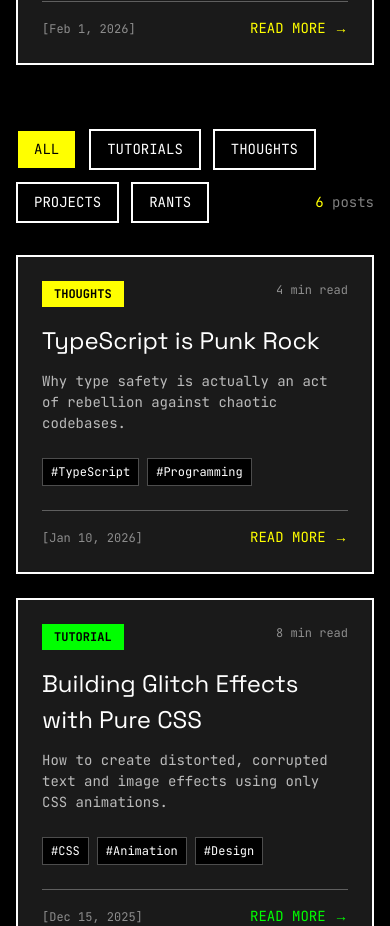
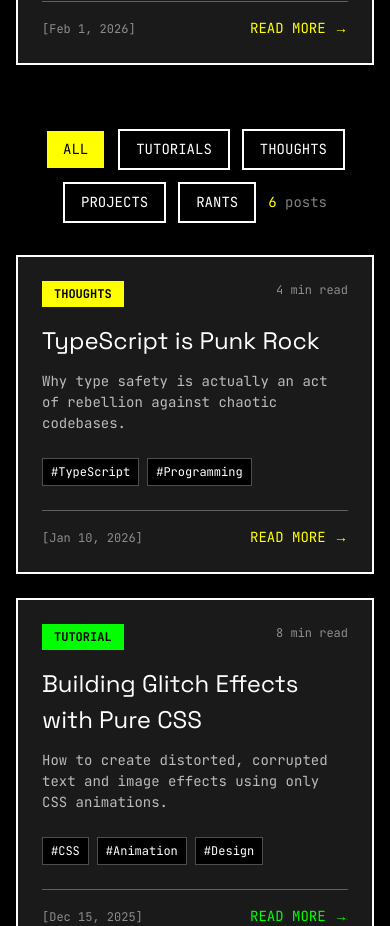
Before and after one commit to garinarka/webperso, a Next.js app: page /blog in a window 390 px wide. Shown: the part 780-1706 px from the top of the page. Built offline with nearby package versions, Linux system fonts and the light colour scheme.

Commit message:
align filters section to center

```diff
--- a/app/blog/page.tsx
+++ b/app/blog/page.tsx
@@ -62,7 +62,7 @@ export default function BlogPage() {
 
                     {/* Filters */}
                     <section className="mb-8">
-                        <div className="flex flex-wrap gap-3">
+                        <div className="flex flex-wrap gap-3 justify-center">
                             {filters.map((filter) => {
                                 const isActive = activeFilter === filter.id
                                 return (
@@ -83,7 +83,7 @@ export default function BlogPage() {
                             })}
 
                             {/* Post Count */}
-                            <div className="flex items-center ml-auto font-mono text-brutal-sm text-punk-white/50">
+                            <div className="flex items-center sm:ml-auto font-mono text-brutal-sm text-punk-white/50">
                                 <span className="text-neon-yellow">{filteredPosts.length}</span>
                                 &nbsp;posts
                             </div>
```
